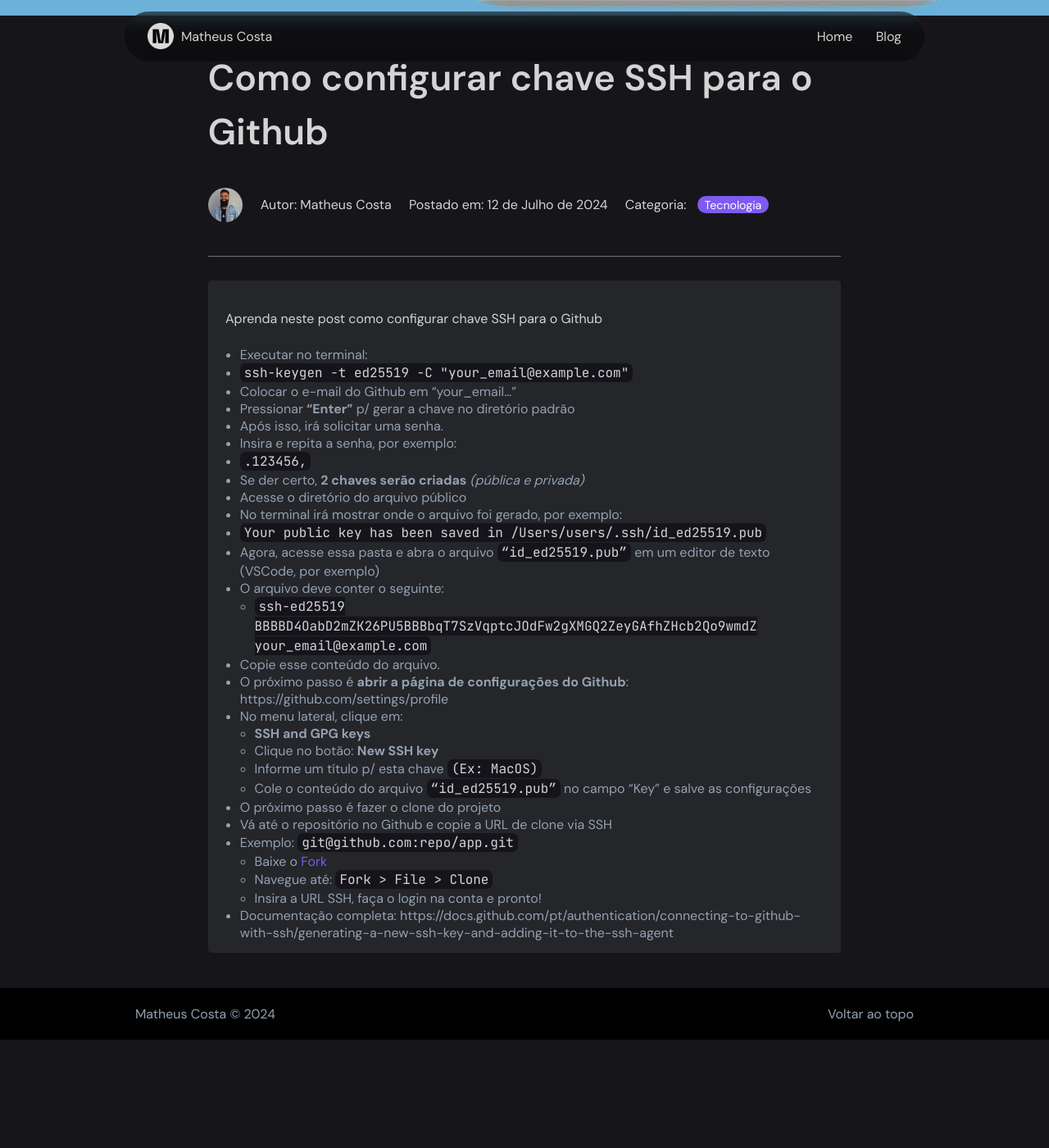
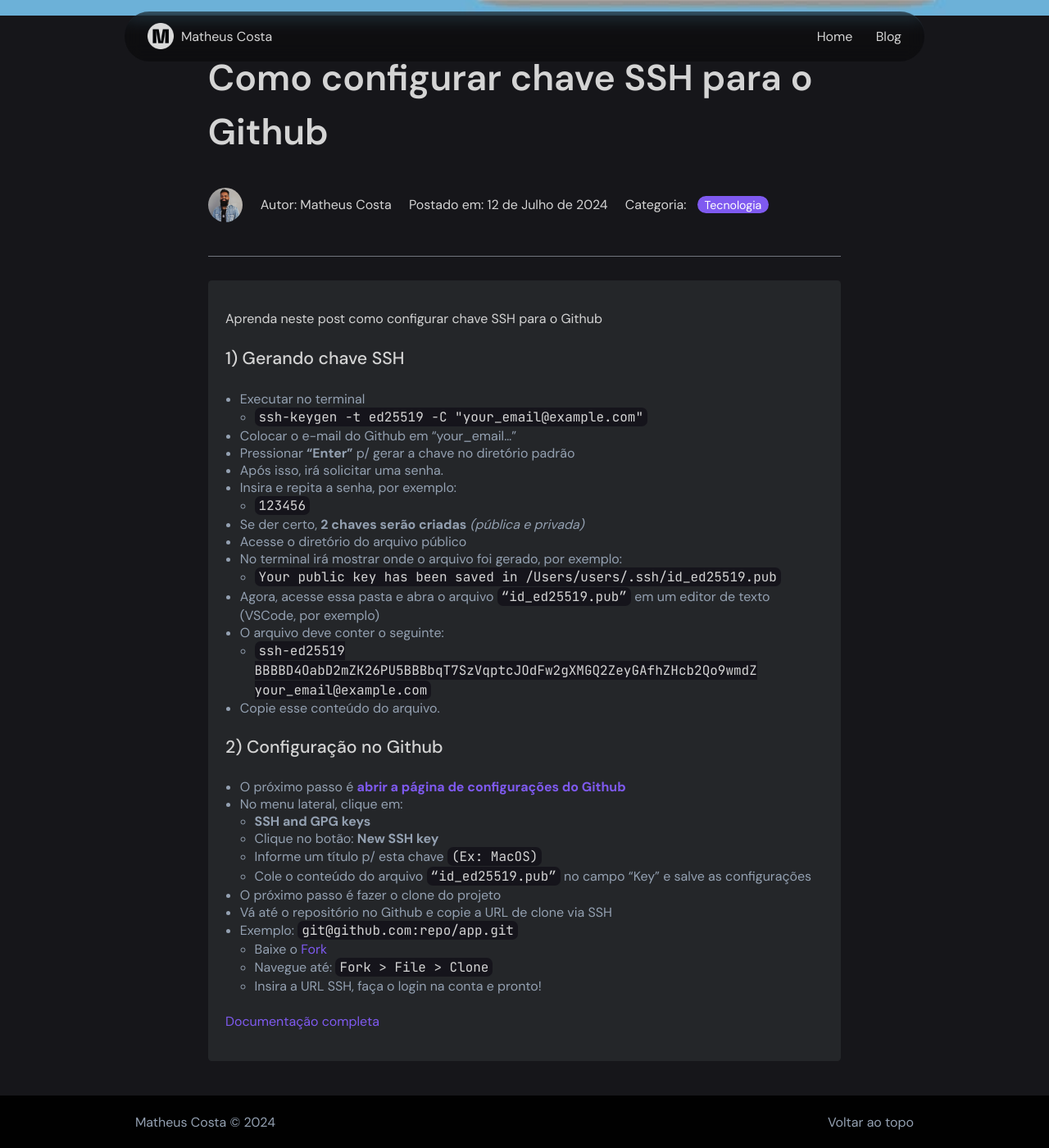
Before and after one commit to matheuscostadesign/matheuscostadesign.github.io, a Jekyll site: the page built from _posts/2024/07-julho/2024-07-12-ssh-github.md, in a window 1280 px wide and 1400 px high, scrolled down 336 px. Shown: the whole window at 82% size. Built offline with Jekyll 4.4.1, drawn with Linux system fonts in a browser that asks for light colours; before the commit the page ends 1604 px from its top, so only the background shows below that.

Commit message:
refactor(blog): Ajuste markdown último post

```diff
--- a/_posts/2024/07-julho/2024-07-12-ssh-github.md
+++ b/_posts/2024/07-julho/2024-07-12-ssh-github.md
@@ -11,32 +11,37 @@ comments: true
 
 Aprenda neste post como configurar chave SSH para o Github
 
-- Executar no terminal:
-- `ssh-keygen -t ed25519 -C "your_email@example.com"`
+### 1) Gerando chave SSH
+
+- Executar no terminal
+  - `ssh-keygen -t ed25519 -C "your_email@example.com"`
 - Colocar o e-mail do Github em “your_email…”
 - Pressionar **“Enter”** p/ gerar a chave no diretório padrão
 - Após isso, irá solicitar uma senha.
 - Insira e repita a senha, por exemplo:
-- `.123456,`
-- Se der certo, **2 chaves serão criadas** *(pública e privada)*
+  - `123456`
+- Se der certo, **2 chaves serão criadas** _(pública e privada)_
 - Acesse o diretório do arquivo público
 - No terminal irá mostrar onde o arquivo foi gerado, por exemplo:
-- `Your public key has been saved in /Users/users/.ssh/id_ed25519.pub`
+  - `Your public key has been saved in /Users/users/.ssh/id_ed25519.pub`
 - Agora, acesse essa pasta e abra o arquivo `“id_ed25519.pub”` em um editor de texto (VSCode, por exemplo)
 - O arquivo deve conter o seguinte:
-    - `ssh-ed25519 BBBBD4OabD2mZK26PU5BBBbqT7SzVqptcJOdFw2gXMGQ2ZeyGAfhZHcb2Qo9wmdZ your_email@example.com`
+  - `ssh-ed25519 BBBBD4OabD2mZK26PU5BBBbqT7SzVqptcJOdFw2gXMGQ2ZeyGAfhZHcb2Qo9wmdZ your_email@example.com`
 - Copie esse conteúdo do arquivo.
-- O próximo passo é **abrir a página de configurações do Github**: https://github.com/settings/profile
+
+### 2) Configuração no Github
+
+- O próximo passo é [**abrir a página de configurações do Github**](https://github.com/settings/profile)
 - No menu lateral, clique em:
-    - **SSH and GPG keys**
-    - Clique no botão: **New SSH key**
-    - Informe um título p/ esta chave `(Ex: MacOS)`
-    - Cole o conteúdo do arquivo `“id_ed25519.pub”` no campo  “Key” e salve as configurações
+  - **SSH and GPG keys**
+  - Clique no botão: **New SSH key**
+  - Informe um título p/ esta chave `(Ex: MacOS)`
+  - Cole o conteúdo do arquivo `“id_ed25519.pub”` no campo “Key” e salve as configurações
 - O próximo passo é fazer o clone do projeto
 - Vá até o repositório no Github e copie a URL de clone via SSH
 - Exemplo: `git@github.com:repo/app.git`
-    - Baixe o [Fork](https://git-fork.com/)
-    - Navegue até: `Fork > File > Clone`
-    - Insira a URL SSH, faça o login na conta e pronto!
+  - Baixe o [Fork](https://git-fork.com/)
+  - Navegue até: `Fork > File > Clone`
+  - Insira a URL SSH, faça o login na conta e pronto!
 
-- Documentação completa: https://docs.github.com/pt/authentication/connecting-to-github-with-ssh/generating-a-new-ssh-key-and-adding-it-to-the-ssh-agent
+[Documentação completa](https://docs.github.com/pt/authentication/connecting-to-github-with-ssh/generating-a-new-ssh-key-and-adding-it-to-the-ssh-agent)
```
